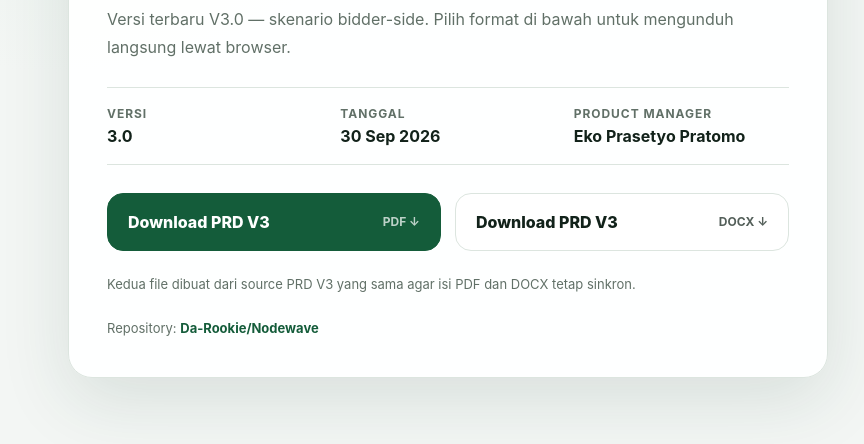
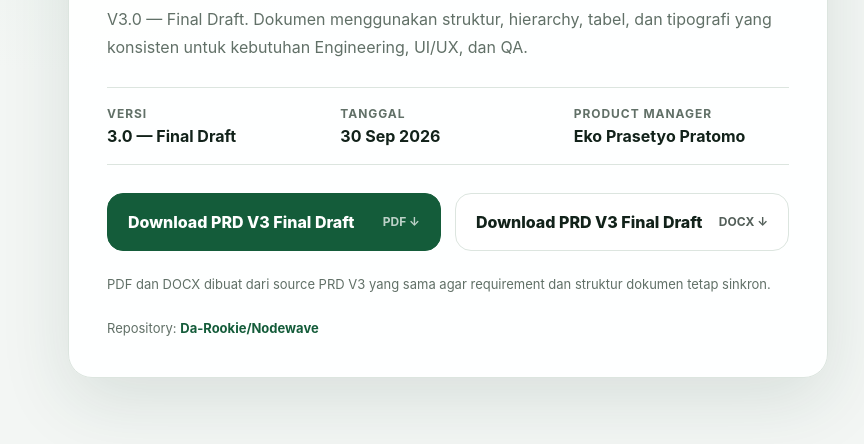
Before and after one commit to Da-Rookie/Nodewave, a website: page index.html in a window 1280 px wide. Shown: the part 342-786 px from the top of the page, without its empty margins (192-1056 px from the left). Drawn offline with Linux system fonts and the light colour scheme.

Commit message:
Polish PRD V3 Final Draft download page

```diff
--- a/index.html
+++ b/index.html
@@ -3,8 +3,8 @@
 <head>
   <meta charset="utf-8" />
   <meta name="viewport" content="width=device-width, initial-scale=1" />
-  <title>Nodewave — PRD V3 Download</title>
-  <meta name="description" content="Download PRD V3 CRM Berbasis AI untuk Manajemen Tender BUMN Konstruksi." />
+  <title>Nodewave — PRD V3 Final Draft</title>
+  <meta name="description" content="Download PRD V3 Final Draft CRM Berbasis AI untuk Manajemen Tender BUMN Konstruksi." />
   <style>
     :root{color-scheme:light;--bg:#f3f6f4;--panel:#fff;--ink:#12221a;--muted:#617067;--green:#145c3a;--green2:#0f472d;--line:#dce5df}
     *{box-sizing:border-box}body{margin:0;font-family:Inter,ui-sans-serif,system-ui,-apple-system,BlinkMacSystemFont,"Segoe UI",sans-serif;background:radial-gradient(circle at 20% 0%,#e6f1ea 0,transparent 32%),var(--bg);color:var(--ink)}
@@ -18,17 +18,17 @@
   <section class="card">
     <div class="eyebrow"><span class="dot"></span>Nodewave Technical Assessment</div>
     <h1>PRD CRM Berbasis AI untuk Manajemen Tender BUMN Konstruksi</h1>
-    <p>Versi terbaru V3.0 — skenario bidder-side. Pilih format di bawah untuk mengunduh langsung lewat browser.</p>
+    <p>V3.0 — Final Draft. Dokumen menggunakan struktur, hierarchy, tabel, dan tipografi yang konsisten untuk kebutuhan Engineering, UI/UX, dan QA.</p>
     <div class="meta">
-      <div><b>Versi</b><span>3.0</span></div>
+      <div><b>Versi</b><span>3.0 — Final Draft</span></div>
       <div><b>Tanggal</b><span>30 Sep 2026</span></div>
       <div><b>Product Manager</b><span>Eko Prasetyo Pratomo</span></div>
     </div>
     <div class="actions">
-      <a class="btn primary" href="/api/download?format=pdf"><span>Download PRD V3</span><span class="type">PDF ↓</span></a>
-      <a class="btn" href="/api/download?format=docx"><span>Download PRD V3</span><span class="type">DOCX ↓</span></a>
+      <a class="btn primary" href="/api/download?format=pdf"><span>Download PRD V3 Final Draft</span><span class="type">PDF ↓</span></a>
+      <a class="btn" href="/api/download?format=docx"><span>Download PRD V3 Final Draft</span><span class="type">DOCX ↓</span></a>
     </div>
-    <p class="note">Kedua file dibuat dari source PRD V3 yang sama agar isi PDF dan DOCX tetap sinkron.</p>
+    <p class="note">PDF dan DOCX dibuat dari source PRD V3 yang sama agar requirement dan struktur dokumen tetap sinkron.</p>
     <p class="repo">Repository: <a href="https://github.com/Da-Rookie/Nodewave" target="_blank" rel="noreferrer">Da-Rookie/Nodewave</a></p>
   </section>
 </main>
```
